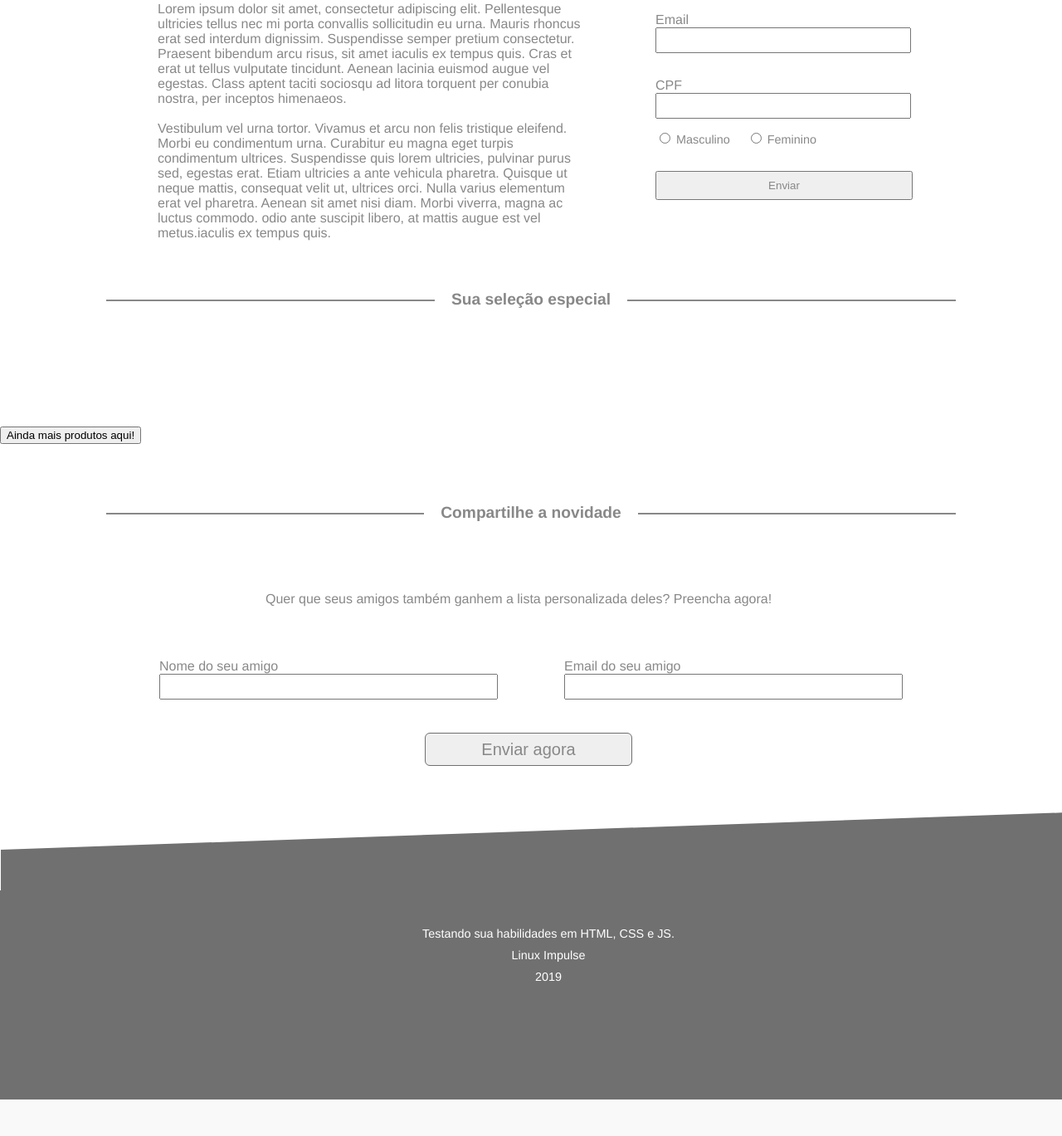
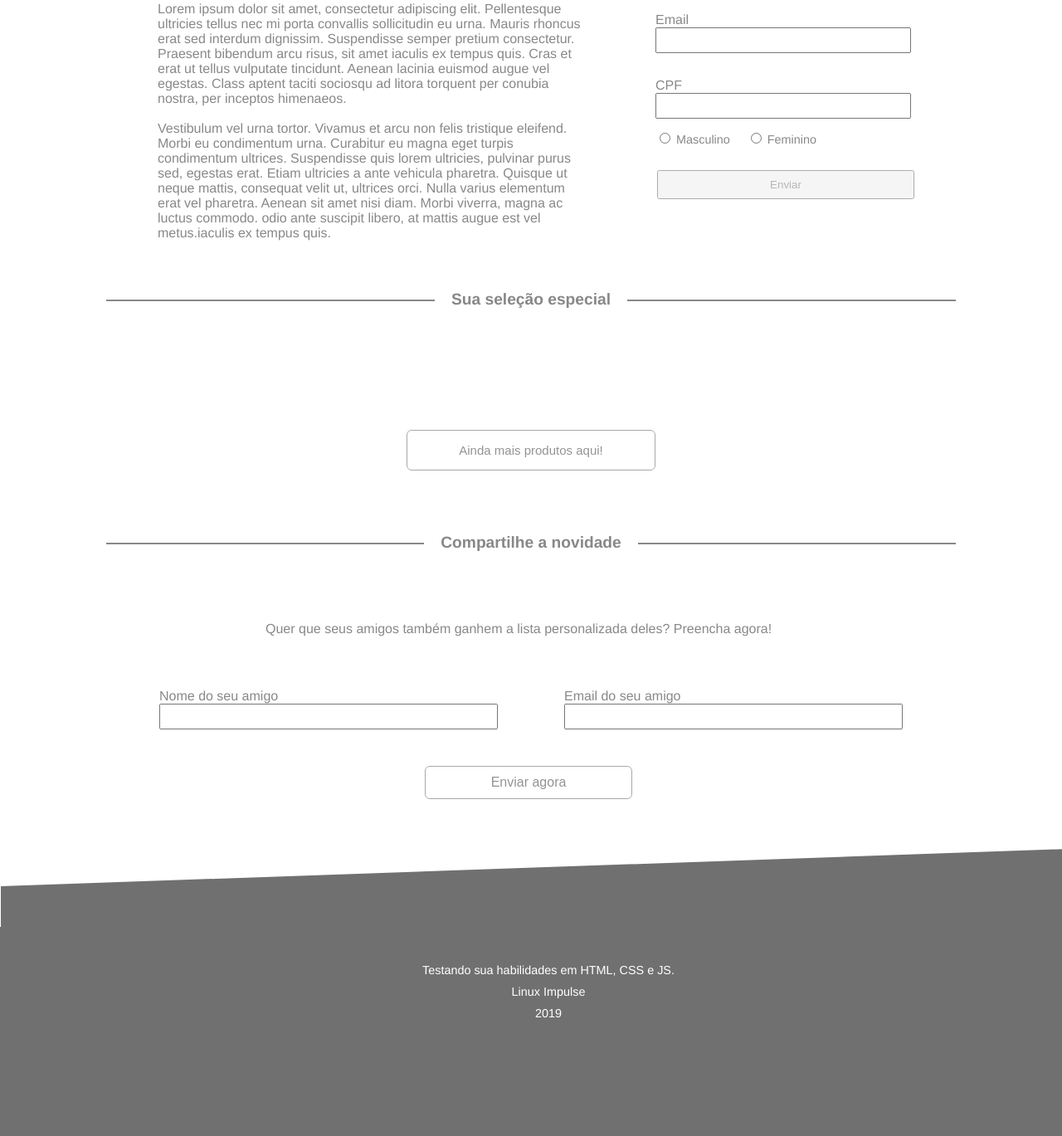
Before and after one commit to UniversidadeDeVassouras/labproginter-2020.2-DaviBernardoSantos-p2, a Flask app: template application/view/templates/index.html in a window 1280 px wide. Shown: the part 520-1889 px from the top of the page at 83% size. Before the commit the page ends 1845 px from the top, so only its background shows below. Run offline with Flask 2, Linux system fonts and the light colour scheme; the template is opened without the code that fills it, so the values that code supplies are empty.

Commit message:
fix: Correção de atributos

```diff
--- a/application/view/static/css/estilos.css
+++ b/application/view/static/css/estilos.css
@@ -19,17 +19,6 @@ img{
 }
 
 /** Header **/
-.flex-0{
-    display: flex;
-    flex-wrap: wrap;
-    align-items: center;
-}
-
-.flex-0 .cards{
-    margin-right: 10px;
-    margin-top: 0 auto;
-    align-items: center;
-}
 
 .auto-1{
     overflow: hidden;
@@ -108,8 +97,84 @@ img{
     height: 40px;
 }
 
+/** Body **/
+.flex-0{
+    display: flex;
+    flex-wrap: wrap;
+    color: #888888;
+    max-width: 970px;
+    margin: 0 auto;
 
-/** Body **/
+}
+
+.flex-0 > div{
+    flex:1 1 240px;
+    padding-top: 0 auto;
+
+}
+
+.flex-0 .cards p{
+    font-size: 15px;
+    width: 80%;
+}
+.flex-0 .cards .p-cards{
+    padding-top: 5px;
+}
+
+.flex-0 .cards button{
+    width: 200px;
+    background-color: white;
+    padding: 5px 32px;
+    text-align: center;
+    margin: 4px 2px;
+    opacity: 0.6;
+    transition: 0.3s;
+    display: inline-block;
+    text-decoration: none;
+    cursor: pointer;
+    border-radius: 6px;
+    font-size: 15px;
+    color: #888888;
+    border: 1px solid #707070;
+}
+
+.flex-0 .cards button:hover {
+    opacity: 1
+}
+
+.ainda-mais{
+    display: flex;
+    flex-wrap: wrap;
+    margin: 0 auto;
+    align-content: center;
+    justify-content: center;
+}
+
+.ainda-mais button{
+    text-align: center;
+    width: 300px;
+    background-color: white;
+    padding: 15px 40px;
+    text-align: center;
+    margin: 4px 2px;
+    opacity: 0.6;
+    transition: 0.3s;
+    display: inline-block;
+    text-decoration: none;
+    cursor: pointer;
+    border-radius: 6px;
+    font-size: 15px;
+    color: rgb(77, 77, 77);
+    border: 1px solid #707070;
+
+}
+.ainda-mais button:hover {
+    opacity: 1
+}
+
+
+/*----------- Bug de css
+
 .auto-1 .flex-0{
     display: flex;
     flex-wrap: wrap;
@@ -132,6 +197,19 @@ img{
     align-items: center;
     flex-wrap: wrap;
 }
+
+.flex-0{
+    display: flex;
+    flex-wrap: wrap;
+    align-items: center;
+}
+
+.flex-0 .cards{
+    margin-right: 10px;
+    margin-top: 0 auto;
+    align-items: center;
+}
+Bug de css-----------*/
 
 
 
@@ -162,9 +240,26 @@ img{
 }
 
 #enviar{
+    padding-top: 10px;
     margin-top: 30px;
     text-align: center;
     width: 300px;
+    background-color: white;
+    margin: 4px 2px;
+    opacity: 0.6;
+    transition: 0.3s;
+    display: inline-block;
+    text-decoration: none;
+    cursor: pointer;
+    border-radius: 6px;
+    font-size: 15px;
+    color: #797979;
+
+}
+
+#enviar button:hover {
+    opacity: 2;
+
 }
 
 #Corpo .anuncio p{
@@ -305,16 +400,28 @@ footer, ul, li{
 
 }
 
-.btn-enviar button{
-    max-width: 100%;
-    display: block;
+.btn-enviar .enviar-para-amigo{
+    background-color: white;
+    border: 1px solid;
+    color: #888888;
+    padding: 10px 32px;
+    text-align: center;
+    font-size: 16px;
+    margin: 4px 2px;
+    opacity: 0.6;
+    transition: 0.3s;
+    display: inline-block;
+    text-decoration: none;
+    cursor: pointer;
+    margin-left: 40%;
     border-radius: 6px;
-    font-size: 20px;
-    color: #888888;
-    width: 200;
+    color: rgb(77, 77, 77);
     border: 1px solid #707070;
-    height: 40px;
-    text-align: center;
+
+}
+
+.btn-enviar .enviar-para-amigo:hover{
+    opacity: 1;
 }
 
 .flex-4{
```
